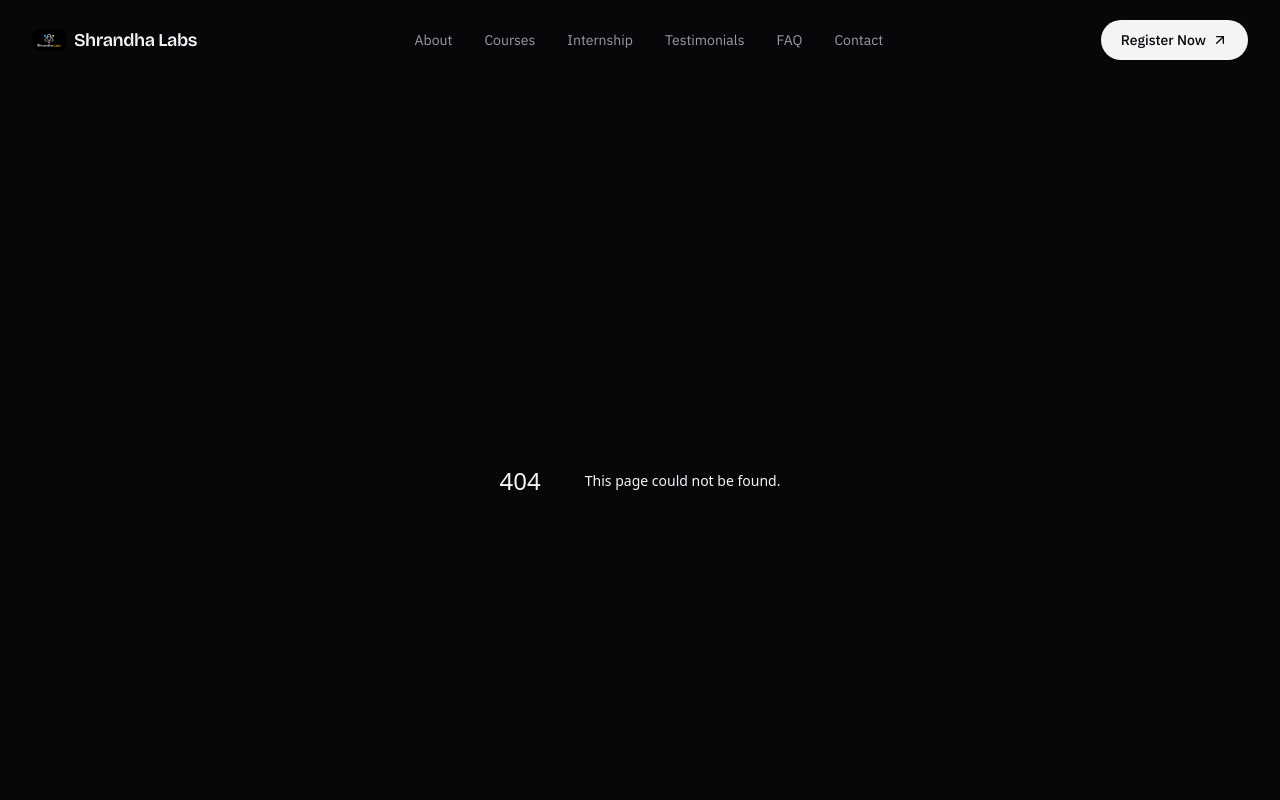
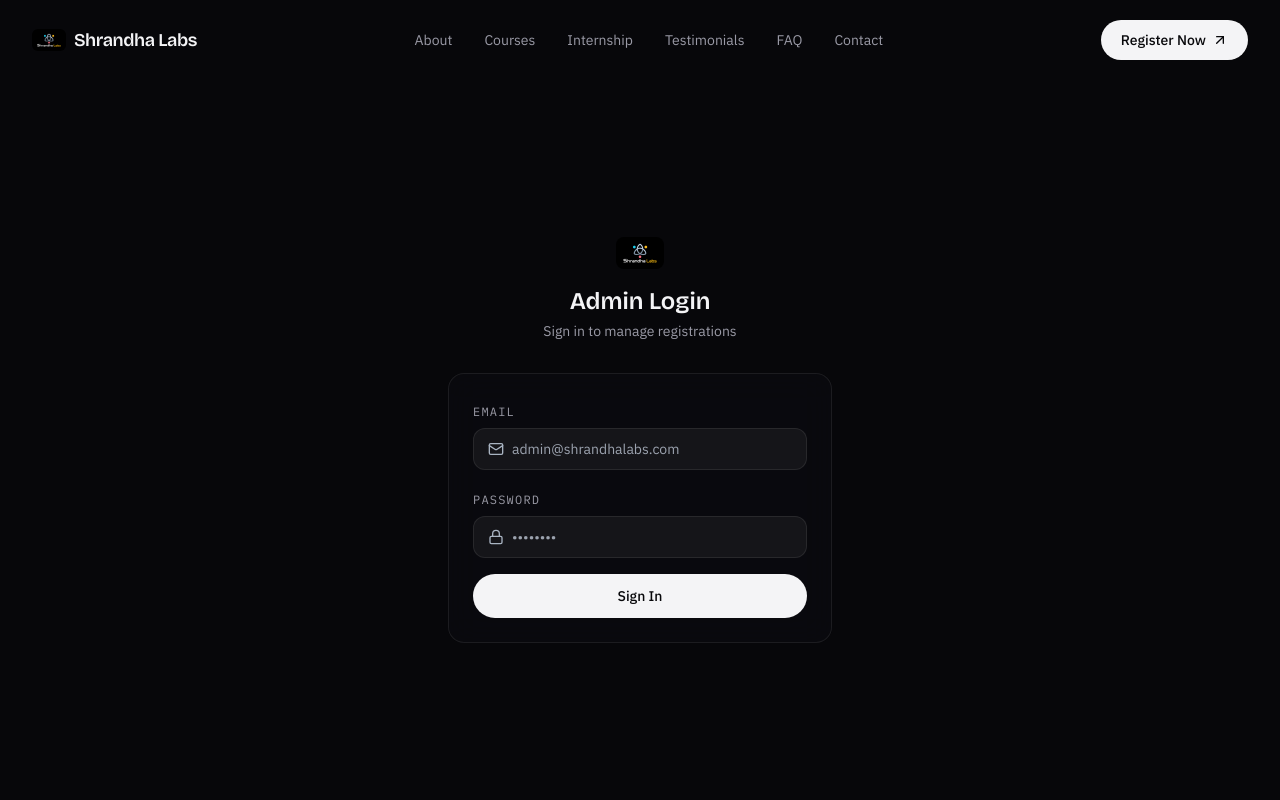
Before and after one commit to emerging324-maker/Shrandha, a Next.js app: page /admin/login in a window 1280 px wide. Before the commit this address had no page. Shown: the top 800 px of the page. Built offline with nearby package versions, Linux system fonts and the light colour scheme.

Commit message:
Add files via upload

```diff
--- /dev/null
+++ b/src/app/admin/login/page.tsx
@@ -0,0 +1,86 @@
+"use client";
+import { useState } from "react";
+import { useRouter } from "next/navigation";
+import Image from "next/image";
+import { Lock, Mail, LoaderCircle } from "lucide-react";
+import toast from "react-hot-toast";
+
+export default function AdminLogin() {
+  const router = useRouter();
+  const [email, setEmail] = useState("");
+  const [password, setPassword] = useState("");
+  const [loading, setLoading] = useState(false);
+
+  async function onSubmit(e: React.FormEvent) {
+    e.preventDefault();
+    setLoading(true);
+    try {
+      const res = await fetch("/api/admin/login", {
+        method: "POST",
+        headers: { "Content-Type": "application/json" },
+        body: JSON.stringify({ email, password }),
+      });
+      const data = await res.json();
+      if (!res.ok) {
+        toast.error(data.error || "Login failed");
+        return;
+      }
+      router.push("/admin/dashboard");
+    } catch {
+      toast.error("Something went wrong. Try again.");
+    } finally {
+      setLoading(false);
+    }
+  }
+
+  return (
+    <div className="min-h-[calc(100vh-80px)] flex items-center justify-center px-5">
+      <div className="w-full max-w-sm">
+        <div className="flex flex-col items-center mb-8">
+          <Image src="/images/logo.png" alt="Shrandha Labs" width={48} height={48} className="rounded-lg" />
+          <h1 className="mt-4 font-display font-semibold text-2xl">Admin Login</h1>
+          <p className="text-sm text-muted mt-1">Sign in to manage registrations</p>
+        </div>
+
+        <form onSubmit={onSubmit} className="rounded-2xl glass p-6 space-y-4">
+          <div>
+            <label className="text-xs text-muted font-mono uppercase tracking-widest">Email</label>
+            <div className="mt-1.5 flex items-center gap-2 rounded-xl border border-line bg-white/5 px-3.5 py-2.5">
+              <Mail className="w-4 h-4 text-slate shrink-0" />
+              <input
+                type="email"
+                required
+                value={email}
+                onChange={(e) => setEmail(e.target.value)}
+                className="bg-transparent outline-none w-full text-sm"
+                placeholder="admin@shrandhalabs.com"
+              />
+            </div>
+          </div>
+          <div>
+            <label className="text-xs text-muted font-mono uppercase tracking-widest">Password</label>
+            <div className="mt-1.5 flex items-center gap-2 rounded-xl border border-line bg-white/5 px-3.5 py-2.5">
+              <Lock className="w-4 h-4 text-slate shrink-0" />
+              <input
+                type="password"
+                required
+                value={password}
+                onChange={(e) => setPassword(e.target.value)}
+                className="bg-transparent outline-none w-full text-sm"
+                placeholder="••••••••"
+              />
+            </div>
+          </div>
+          <button
+            type="submit"
+            disabled={loading}
+            className="w-full inline-flex items-center justify-center gap-2 rounded-full bg-ink text-base px-6 py-3 text-sm font-medium hover:bg-cyan transition-colors disabled:opacity-60"
+          >
+            {loading && <LoaderCircle className="w-4 h-4 animate-spin" />}
+            Sign In
+          </button>
+        </form>
+      </div>
+    </div>
+  );
+}
```
